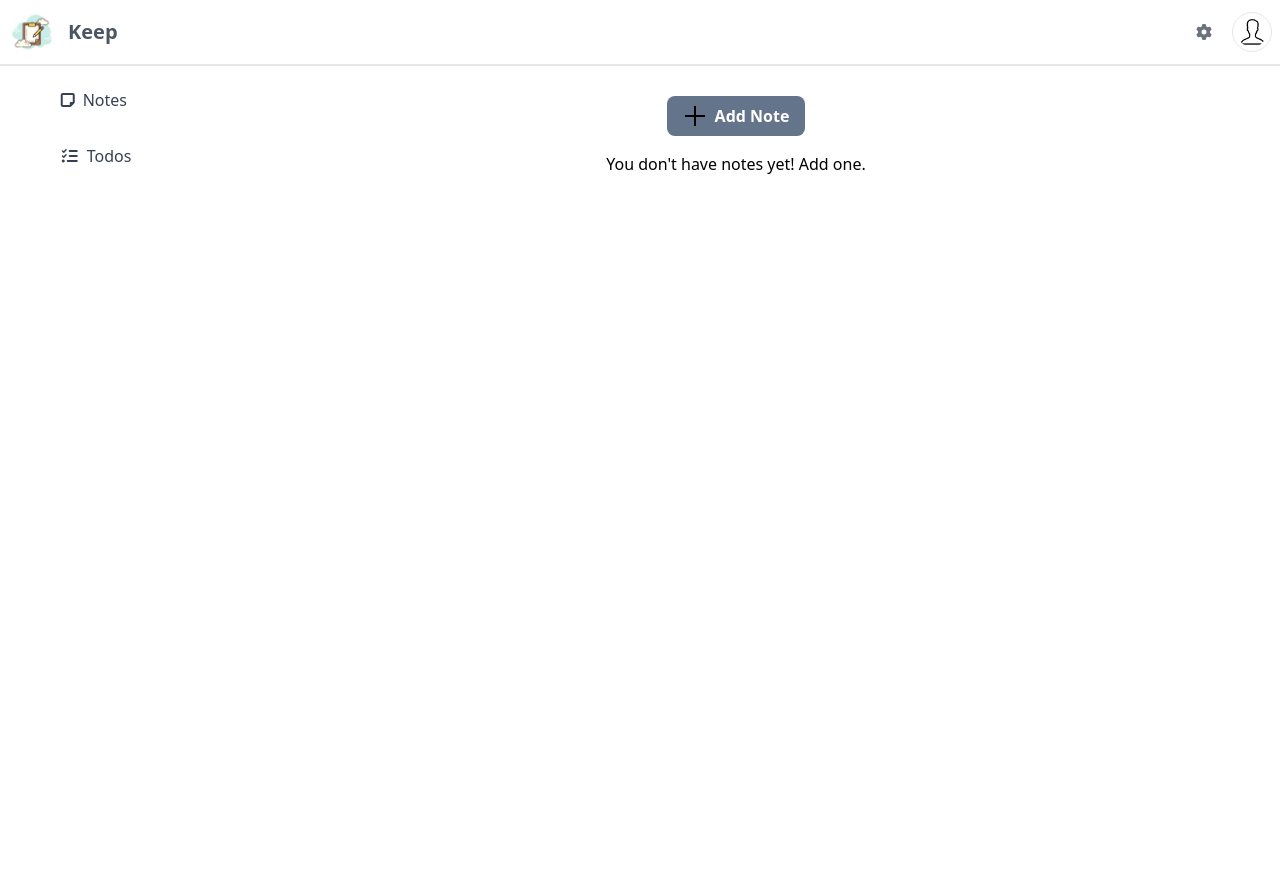
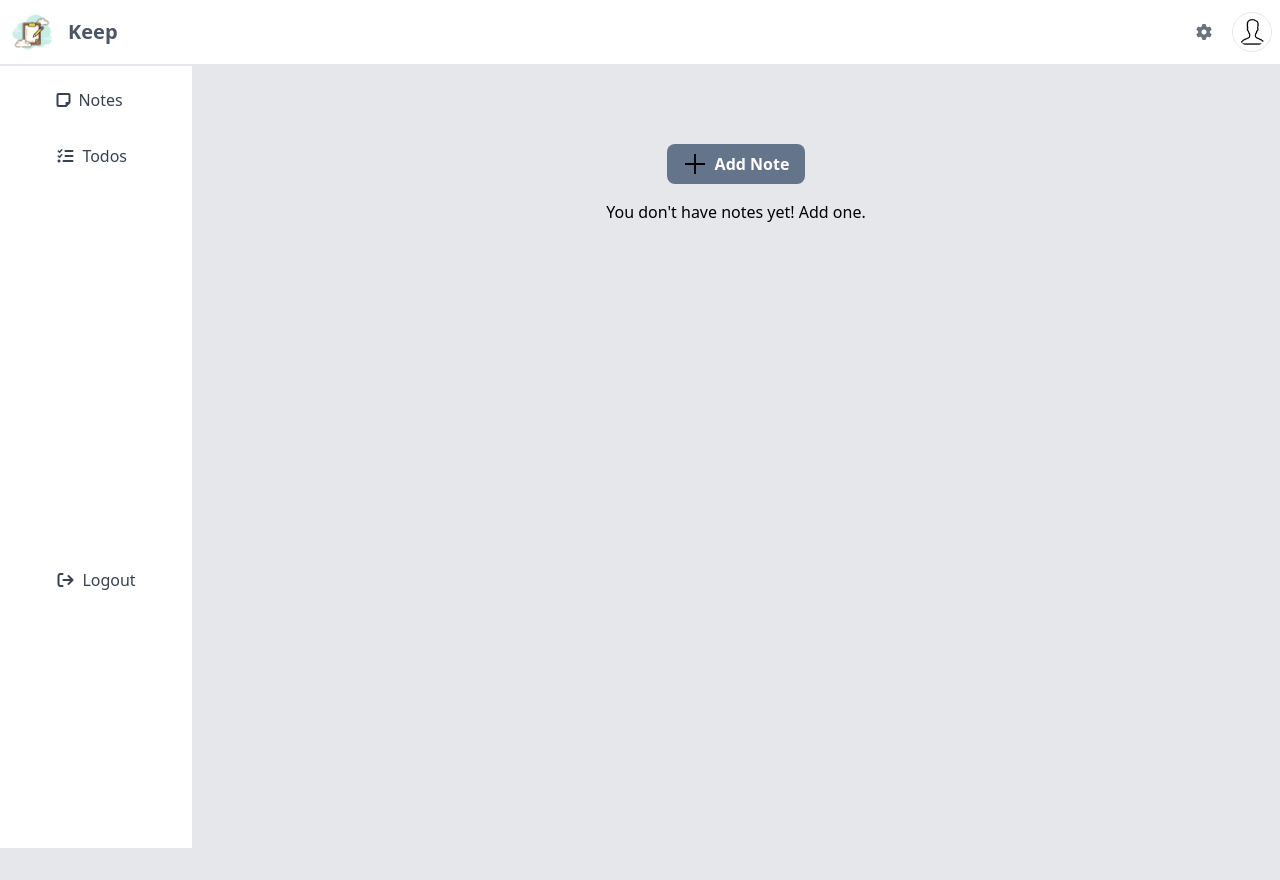
Before and after one commit to danieltsega/Django-Playground, a Django app: page / in a window 1280 px wide. After the commit the page ends 848 px from the top, so only its background shows below. Run offline with Django 3.2, Linux system fonts and the light colour scheme; a user stored in the database is signed in; data that the repository does not hold is empty; some libraries are stand-ins or nearby versions.

Commit message:
[Fix]: Fixed the content background color

```diff
--- a/Keep/templates/base.html
+++ b/Keep/templates/base.html
@@ -46,11 +46,17 @@
                     Todos
                 </a>
             </li>
+            <li class="mt-96">
+                <a href="{% url 'account_logout' %}" class="flex items-center space-x-2 px-12 py-2 text-gray-700 hover:bg-gray-200 hover:rounded-lg">
+                    <i class="fas fa-sign-out mr-2"></i>
+                    Logout
+                </a>
+            </li>
         </ul>
     </div>
 
     <!-- Main content area -->
-    <div class="ml-48 p-4 h-screen mt-20 flex flex-col items-center">
+    <div class="ml-48 p-12 pt-24 h-screen mt-12 flex flex-col items-center bg-gray-200">
         {% block content %}
             <!-- Your page-specific content here -->
         {% endblock %}
```
